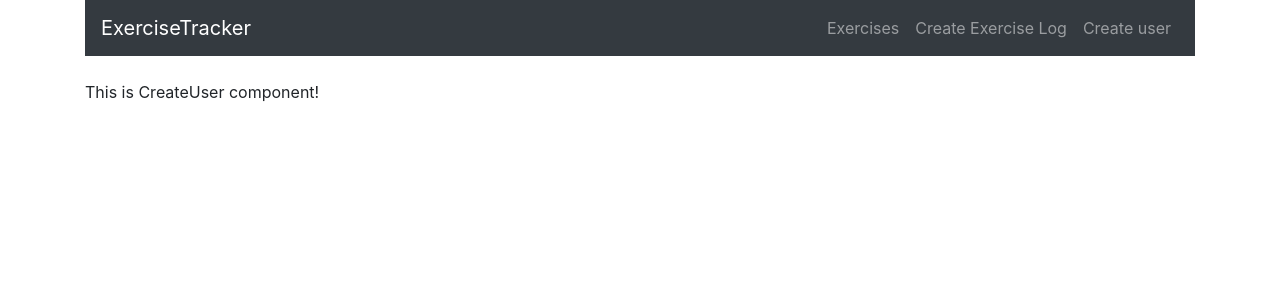
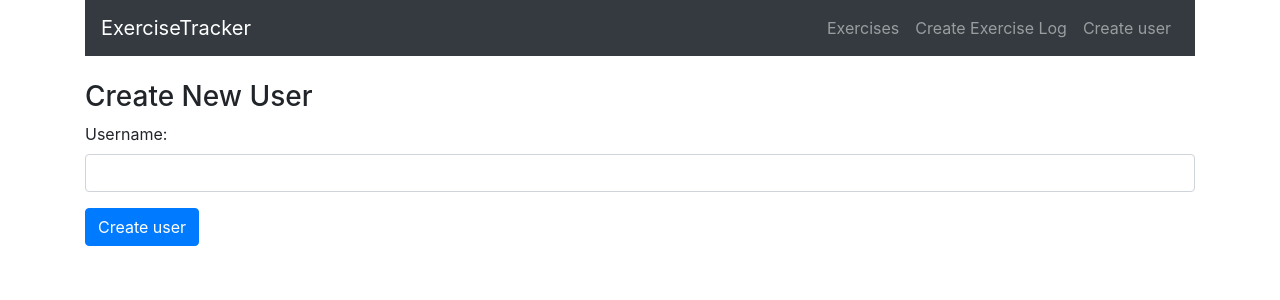
Before and after one commit to kphung29/track_my_workouts, a React (Create React App) app in the folder client/: page /user in a window 1280 px wide. Shown: the top 300 px of the page. Built offline with nearby package versions, Linux system fonts and the light colour scheme; the HTML template or start-up script is replaced by a standard one.

Commit message:
fleshed out CreateExercise and CreateUser components

```diff
--- a/client/src/components/CreateExercise.js
+++ b/client/src/components/CreateExercise.js
@@ -74,7 +74,7 @@
   }
 
   render() {
-    const { username, users, duration, date } = this.state;
+    const { username, users, description, duration, date } = this.state;
     return (
       <div>
         <h3>Create New Exercise Log</h3>
@@ -94,6 +94,15 @@
                 </option>
               ))}
             </select>
+          </div>
+          <div className="form-group">
+            <label>Description: </label>
+            <input
+              type="text"
+              className="form-control"
+              value={description}
+              onChange={this.onChangeDescription}
+            />
           </div>
           <div className="form-group">
             <label>Duration (in minutes): </label>
--- a/client/src/components/CreateUser.js
+++ b/client/src/components/CreateUser.js
@@ -1,3 +1,6 @@
+/* eslint-disable jsx-a11y/label-has-associated-control */
+/* eslint-disable no-console */
+/* eslint-disable no-undef */
 /* eslint-disable react/jsx-filename-extension */
 /* eslint-disable no-unused-expressions */
 /* eslint-disable react/require-render-return */
@@ -5,10 +8,59 @@
 import React, { Component } from "react";
 
 export default class CreateUser extends Component {
+  constructor(props) {
+    super(props);
+
+    this.state = {
+      username: ""
+    };
+
+    this.onChangeUsername = this.onChangeUsername.bind(this);
+    this.onSubmit = this.onSubmit.bind(this);
+  }
+
+  onChangeUsername(e) {
+    this.setState({
+      username: e.target.value
+    });
+  }
+
+  onSubmit(e) {
+    e.preventDefault();
+
+    const { username } = this.state;
+
+    console.log(username);
+
+    this.setState({
+      username: ""
+    });
+  }
+
   render() {
+    const { username } = this.state;
     return (
       <div>
-        <p>This is CreateUser component!</p>
+        <h3>Create New User</h3>
+        <form onSubmit={this.onSubmit}>
+          <div className="form-group">
+            <label>Username: </label>
+            <input
+              type="text"
+              required
+              className="form-control"
+              value={username}
+              onChange={this.onChangeUsername}
+            />
+          </div>
+          <div className="form-group">
+            <input
+              type="submit"
+              value="Create user"
+              className="btn btn-primary"
+            />
+          </div>
+        </form>
       </div>
     );
   }
```
